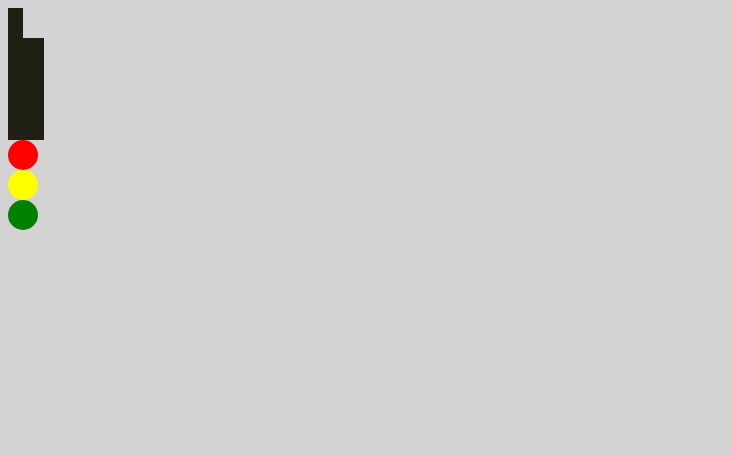
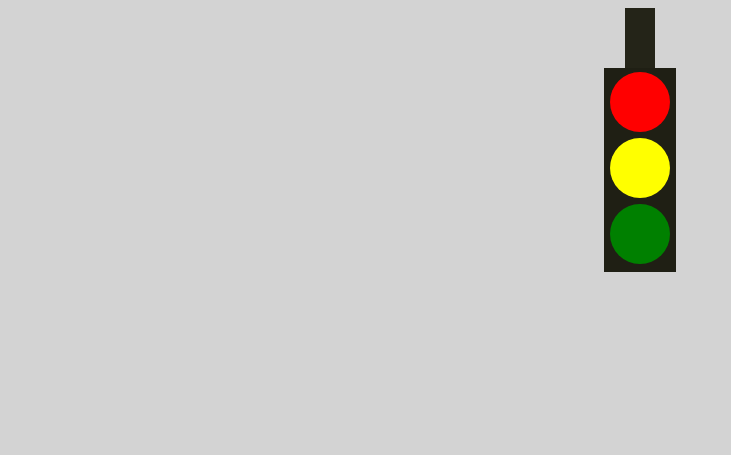
Before and after one commit to RobertGumeny/StoplightChallenge, a plain HTML site: page index.html in a window 1280 px wide. Shown: the whole page, without its empty margins (0-731 px from the left). Drawn offline with Linux system fonts and the light colour scheme.

Commit message:
Layered and centered, style?

```diff
--- a/index.html
+++ b/index.html
@@ -7,10 +7,12 @@
   <title>Stoplight Challenge</title>
 </head>
 <body>
+  <div class="stoplight">
     <div class="rectangle-small"></div>
     <div class="rectangle-large"></div>
     <div class="circle-red"></div>
     <div class="circle-yellow"></div>
     <div class="circle-green"></div>
+  </div>
   </body>
 </html>
--- a/style.css
+++ b/style.css
@@ -1,31 +1,53 @@
 body{
+  display: flex;
   background-color: lightgray;
 }
 .circle-red{
-  height: 30px;
-  width: 30px;
+  height: 60px;
+  width: 60px;
   background-color: red;
   border-radius: 50%;
+  position: relative;
+  left: 6px;
+  bottom: 200px;
+  z-index: 2;
 }
 .circle-yellow{
-  height: 30px;
-  width: 30px;
+  height: 60px;
+  width: 60px;
   background-color: yellow;
   border-radius: 50%;
+  position: relative;
+  left: 6px;
+  bottom: 194px;
+  z-index: 2;
 }
 .circle-green{
-  height: 30px;
-  width: 30px;
+  height: 60px;
+  width: 60px;
   background-color: green;
   border-radius: 50%;
+  position: relative;
+  left: 6px;
+  bottom: 188px;
+  z-index: 2;
 }
 .rectangle-small{
-  height: 30px;
-  width: 15px;
-  background-color: #1f1f14;
+  height: 60px;
+  width: 30px;
+  background-color: #242418;
+  position: relative;
+  left: 21px;
+  z-index: 1;
 }
 .rectangle-large{
-  height: 102px;
-  width: 36px;
+  height: 204px;
+  width: 72px;
   background-color: #1f1f14;
+  position: relative;
+  z-index: 1;
 }
+.stoplight{
+  margin: auto;
+  margin-top: auto;
+}
```
Lines whose indentation alone changed are shown as unchanged.
